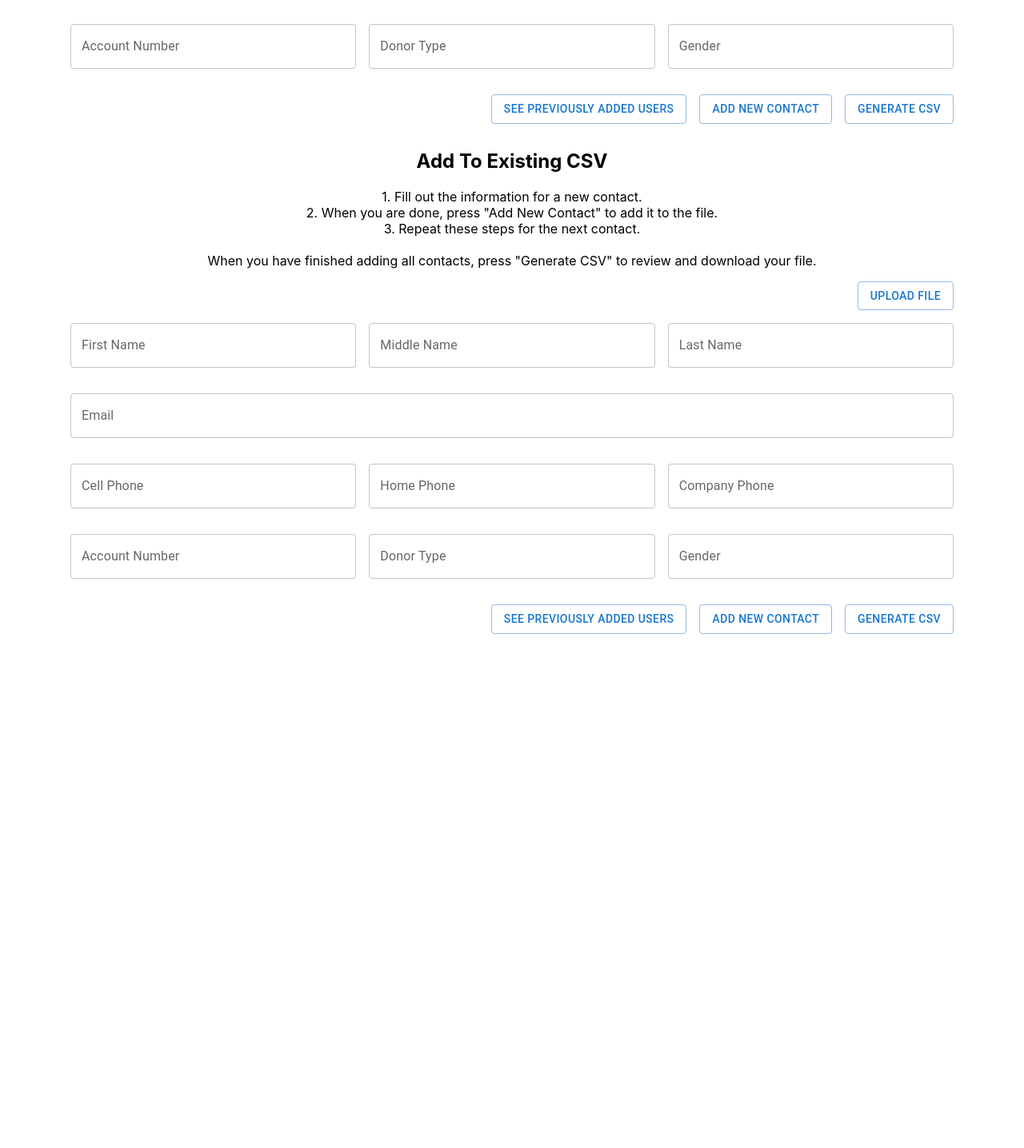
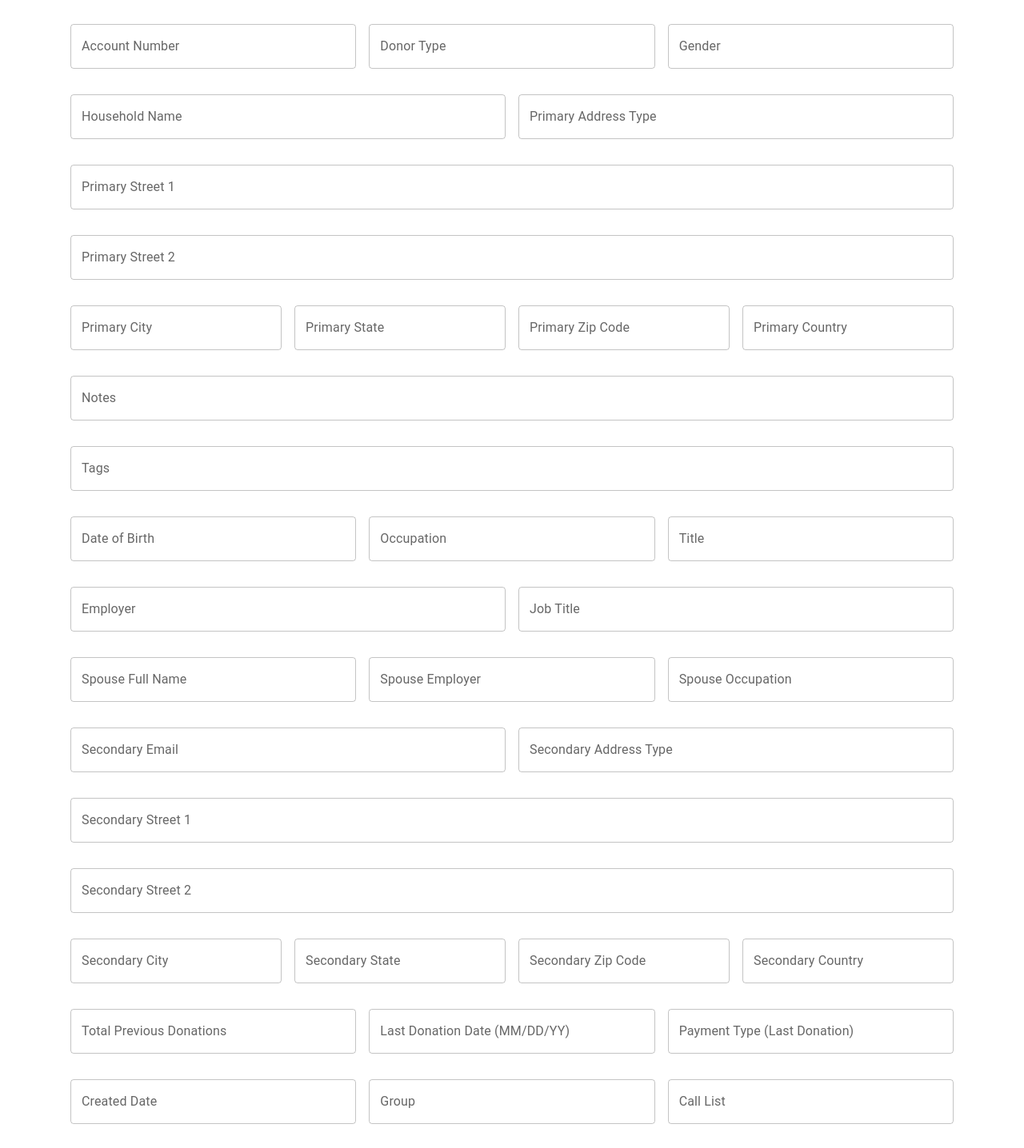
Before and after one commit to pawansomavarpu/SeniorAccess-Tool, a React (Create React App) app in the folder senior-access-tool/: page / in a window 1280 px wide. Shown: the part 613-2049 px from the top of the page at 80% size. Before the commit the page ends 1438 px from the top, so only its background shows below. Built offline with nearby package versions, Linux system fonts and the light colour scheme.

Commit message:
finished addinf all form fields

```diff
--- a/senior-access-tool/src/components/Form.js
+++ b/senior-access-tool/src/components/Form.js
@@ -13,6 +13,42 @@ const Form = () => {
   const [accountNum, setAccountNum] = React.useState('');
   const [donorType, setDonorType] = React.useState('');
   const [gender, setGender] = React.useState('');
+
+  const [householdName, setHouseholdName] = React.useState('');
+  const [addressType, setAddressType] = React.useState('');
+  const [st1, setSt1] = React.useState('');
+  const [st2, setSt2] = React.useState('');
+  const [city, setCity] = React.useState('');
+  const [state, setState] = React.useState('');
+  const [zip, setZip] = React.useState('');
+  const [country, setCountry] = React.useState('');
+  const [notes, setNotes] = React.useState('');
+  const [tags, setTags] = React.useState('');
+  const [dob, setDob] = React.useState('');
+  const [occupation, setOccupation] = React.useState('');
+  const [title, setTitle] = React.useState('');
+
+  const [employer, setEmployer] = React.useState('');
+  const [jobTitle, setJobTitle] = React.useState('');
+  const [spouseEmployer, setSpouseEmployer] = React.useState('');
+  const [spouseName, setSpouseName] = React.useState('');
+  const [spouseOccupation, setSpouseOccupation] = React.useState('');
+
+  const [secEmail, setSecEmail] = React.useState('');
+  const [secAddressType, setSecAddressType] = React.useState('');
+  const [secSt1, setSecSt1] = React.useState('');
+  const [secSt2, setSecSt2] = React.useState('');
+  const [secCity, setSecCity] = React.useState('');
+  const [secState, setSecState] = React.useState('');
+  const [secZip, setSecZip] = React.useState('');
+  const [secCountry, setSecCountry] = React.useState('');
+
+  const [prevDonations, setPrevDonations] = React.useState('');
+  const [lastDonationDate, setLastDonationDate] = React.useState('');
+  const [paymentType, setPaymentType] = React.useState('');
+  const [createdDate, setCreatedDate] = React.useState('');
+  const [group, setGroup] = React.useState('');
+  const [callList, setCallList] = React.useState('');
 
   const [users, setUsers] = React.useState([]);
   const [openModal, setOpenModal] = React.useState(false);
@@ -179,6 +215,255 @@ const Form = () => {
           fullWidth
         />
       </Stack>
+      <Stack spacing={2} direction="row" sx={{ marginBottom: 4 }}>
+      <TextField
+          type="text"
+          label="Household Name"
+          onChange={e => setHouseholdName(e.target.value)}
+          value={householdName}
+          fullWidth
+        />
+      <TextField
+          type="text"
+          label="Primary Address Type"
+          onChange={e => setAddressType(e.target.value)}
+          value={addressType}
+          fullWidth
+        />
+      </Stack>
+      <TextField
+          type="text"
+          label="Primary Street 1"
+          onChange={e => setSt1(e.target.value)}
+          value={st1}
+          fullWidth
+          sx={{ mb: 4 }}
+        />
+      <TextField
+          type="text"
+          label="Primary Street 2"
+          onChange={e => setSt2(e.target.value)}
+          value={st2}
+          fullWidth
+          sx={{ mb: 4 }}
+        />
+      <Stack spacing={2} direction="row" sx={{ marginBottom: 4 }}>
+        <TextField
+          type="text"
+          label="Primary City"
+          onChange={e => setCity(e.target.value)}
+          value={city}
+          fullWidth
+        />
+        <TextField
+          type="text"
+          label="Primary State"
+          onChange={e => setState(e.target.value)}
+          value={state}
+          fullWidth
+        />
+        <TextField
+          type="text"
+          label="Primary Zip Code"
+          onChange={e => setZip(e.target.value)}
+          value={zip}
+          fullWidth
+        />
+        <TextField
+          type="text"
+          label="Primary Country"
+          onChange={e => setCountry(e.target.value)}
+          value={country}
+          fullWidth
+        />
+      </Stack>
+      <TextField
+          type="text"
+          label="Notes"
+          onChange={e => setNotes(e.target.value)}
+          value={notes}
+          fullWidth
+          sx={{ mb: 4 }}
+        />
+      <TextField
+          type="text"
+          label="Tags"
+          onChange={e => setTags(e.target.value)}
+          value={tags}
+          fullWidth
+          sx={{ mb: 4 }}
+        />
+      <Stack spacing={2} direction="row" sx={{ marginBottom: 4 }}>
+        <TextField
+            type="text"
+            label="Date of Birth"
+            onChange={e => setDob(e.target.value)}
+            value={dob}
+            fullWidth
+          />
+          <TextField
+            type="text"
+            label="Occupation"
+            onChange={e => setOccupation(e.target.value)}
+            value={occupation}
+            fullWidth
+          />
+          <TextField
+            type="text"
+            label="Title"
+            onChange={e => setTitle(e.target.value)}
+            value={title}
+            fullWidth
+          />
+      </Stack>
+      <Stack spacing={2} direction="row" sx={{ marginBottom: 4 }}>
+        <TextField
+            type="text"
+            label="Employer"
+            onChange={e => setEmployer(e.target.value)}
+            value={employer}
+            fullWidth
+          />
+          <TextField
+            type="text"
+            label="Job Title"
+            onChange={e => setJobTitle(e.target.value)}
+            value={jobTitle}
+            fullWidth
+          />
+        </Stack>
+        <Stack spacing={2} direction="row" sx={{ marginBottom: 4 }}>
+          <TextField
+            type="text"
+            label="Spouse Full Name"
+            onChange={e => setSpouseName(e.target.value)}
+            value={spouseName}
+            fullWidth
+
+          />
+          <TextField
+            type="text"
+            label="Spouse Employer"
+            onChange={e => setSpouseEmployer(e.target.value)}
+            value={spouseEmployer}
+            fullWidth
+          />
+          <TextField
+            type="text"
+            label="Spouse Occupation"
+            onChange={e => setSpouseOccupation(e.target.value)}
+            value={spouseOccupation}
+            fullWidth
+          />
+        </Stack>
+        <Stack spacing={2} direction="row" sx={{ marginBottom: 4 }}>
+        <TextField
+            type="text"
+            label="Secondary Email"
+            onChange={e => setSecEmail(e.target.value)}
+            value={secEmail}
+            fullWidth
+          />
+          <TextField
+            type="text"
+            label="Secondary Address Type"
+            onChange={e => setSecAddressType(e.target.value)}
+            value={secAddressType}
+            fullWidth
+          />
+        </Stack>
+        <TextField
+          type="text"
+          label="Secondary Street 1"
+          onChange={e => setSecSt1(e.target.value)}
+          value={secSt1}
+          fullWidth
+          sx={{ mb: 4 }}
+        />
+        <TextField
+          type="text"
+          label="Secondary Street 2"
+          onChange={e => setSecSt2(e.target.value)}
+          value={secSt2}
+          fullWidth
+          sx={{ mb: 4 }}
+        />
+        <Stack spacing={2} direction="row" sx={{ marginBottom: 4 }}>
+        <TextField
+            type="text"
+            label="Secondary City"
+            onChange={e => setSecCity(e.target.value)}
+            value={secCity}
+            fullWidth
+          />
+          <TextField
+            type="text"
+            label="Secondary State"
+            onChange={e => setSecState(e.target.value)}
+            value={secState}
+            fullWidth
+          />
+          <TextField
+            type="text"
+            label="Secondary Zip Code"
+            onChange={e => setSecZip(e.target.value)}
+            value={secZip}
+            fullWidth
+          />
+          <TextField
+            type="text"
+            label="Secondary Country"
+            onChange={e => setSecCountry(e.target.value)}
+            value={secCountry}
+            fullWidth
+          />
+      </Stack>
+      <Stack spacing={2} direction="row" sx={{ marginBottom: 4 }}>
+        <TextField
+            type="text"
+            label="Total Previous Donations"
+            onChange={e => setPrevDonations(e.target.value)}
+            value={prevDonations}
+            fullWidth
+          />
+          <TextField
+            type="text"
+            label="Last Donation Date (MM/DD/YY)"
+            onChange={e => setLastDonationDate(e.target.value)}
+            value={lastDonationDate}
+            fullWidth
+          />
+          <TextField
+            type="text"
+            label="Payment Type (Last Donation)"
+            onChange={e => setPaymentType(e.target.value)}
+            value={paymentType}
+            fullWidth
+          />
+      </Stack>
+      <Stack spacing={2} direction="row" sx={{ marginBottom: 4 }}>
+        <TextField
+            type="text"
+            label="Created Date"
+            onChange={e => setCreatedDate(e.target.value)}
+            value={createdDate}
+            fullWidth
+          />
+          <TextField
+            type="text"
+            label="Group"
+            onChange={e => setGroup(e.target.value)}
+            value={group}
+            fullWidth
+          />
+          <TextField
+            type="text"
+            label="Call List"
+            onChange={e => setCallList(e.target.value)}
+            value={callList}
+            fullWidth
+          />
+      </Stack>
       <Stack spacing={2} direction="row" sx={{ marginBottom: 4 }} justifyContent="flex-end">
         <Button variant="outlined" onClick={handleOpenModal}>See Previously Added Users</Button>
         <Button variant="outlined" onClick={handleAddUser}>{editIndex ? "Update Contact" : "Add New Contact"}</Button>
```
